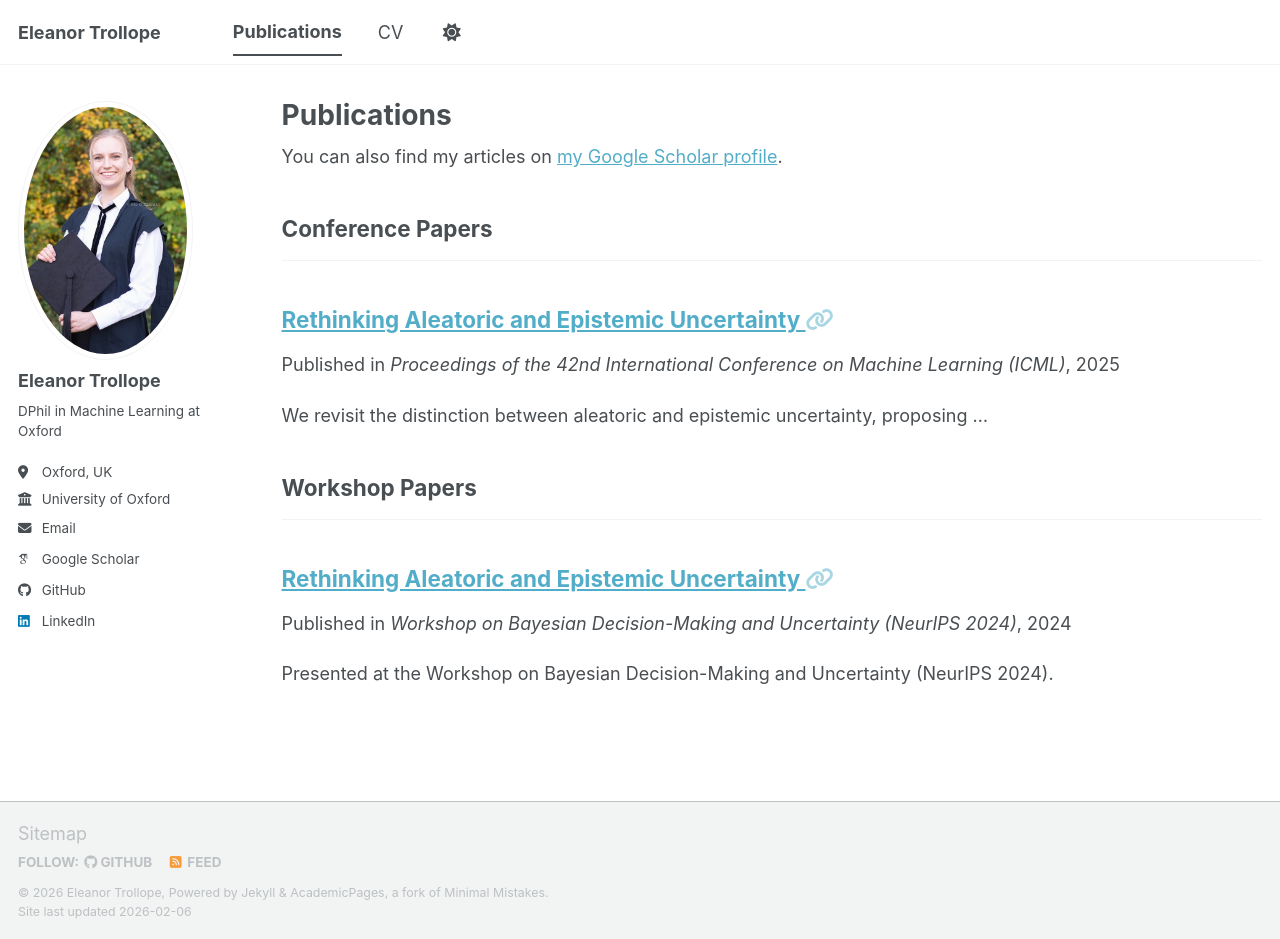
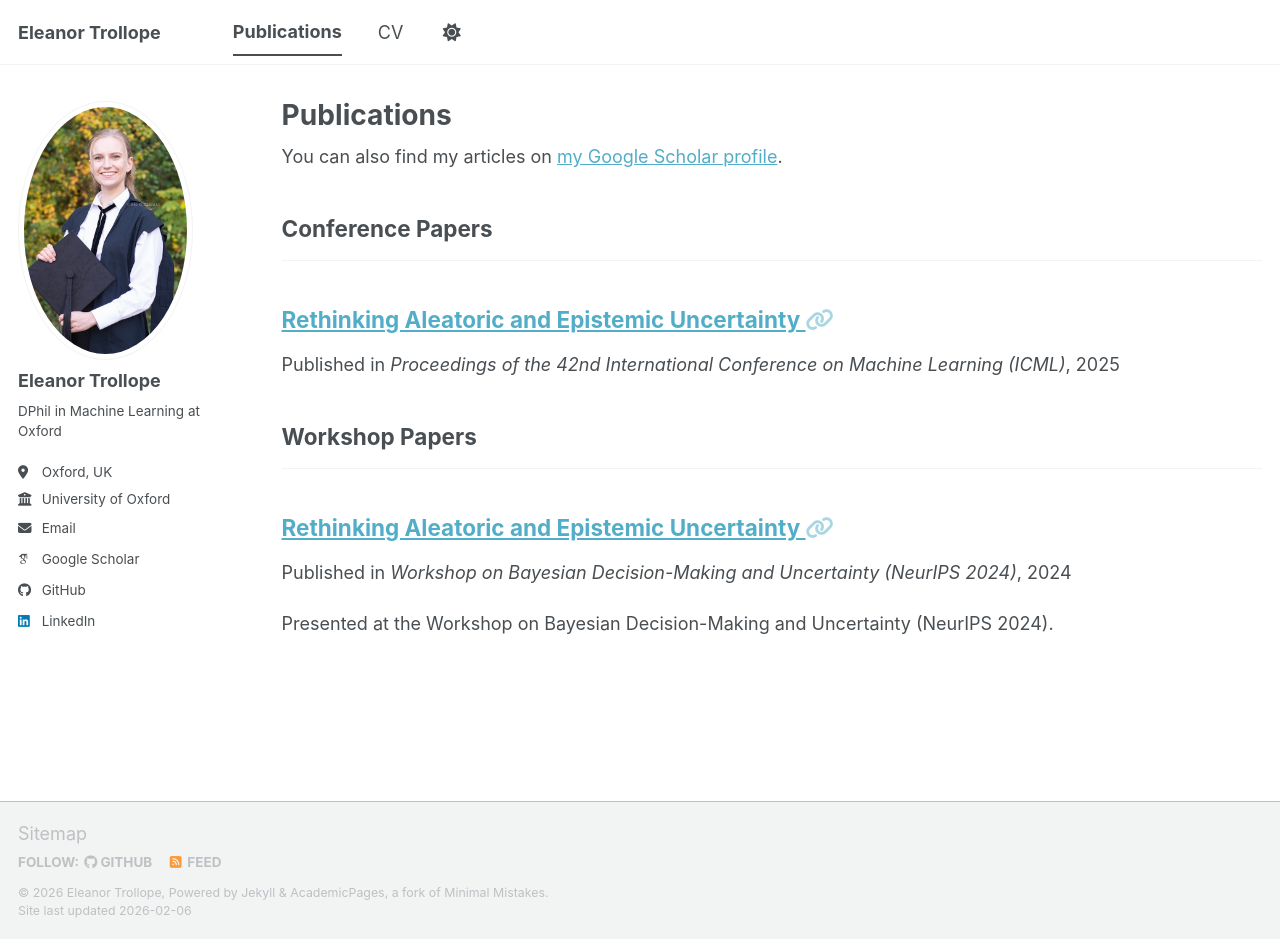
Before and after one commit to eleanortrollope/eleanortrollope.github.io, a Jekyll site: the page built from _pages/publications.html, in a window 1280 px wide and 939 px high. Built offline with Jekyll 4.4.1, drawn with Linux system fonts in a browser that asks for light colours; some web fonts are replaced; a script bundle is joined from its source files by our own code; library files that are not in the unit come from our copies.

Commit message:
Remove
Removed excerpt from the ICML 2025 publication entry.

```diff
--- a/_publications/2025-icml-rethinking-uncertainty.md
+++ b/_publications/2025-icml-rethinking-uncertainty.md
@@ -14,5 +14,4 @@ category: "conference"
 date: 2025-07-01
 link: "https://proceedings.mlr.press/v267/bickford-smith25a.html"
 arxiv: "2412.20892"
-excerpt: "We revisit the distinction between aleatoric and epistemic uncertainty, proposing ..."
 ---
```
